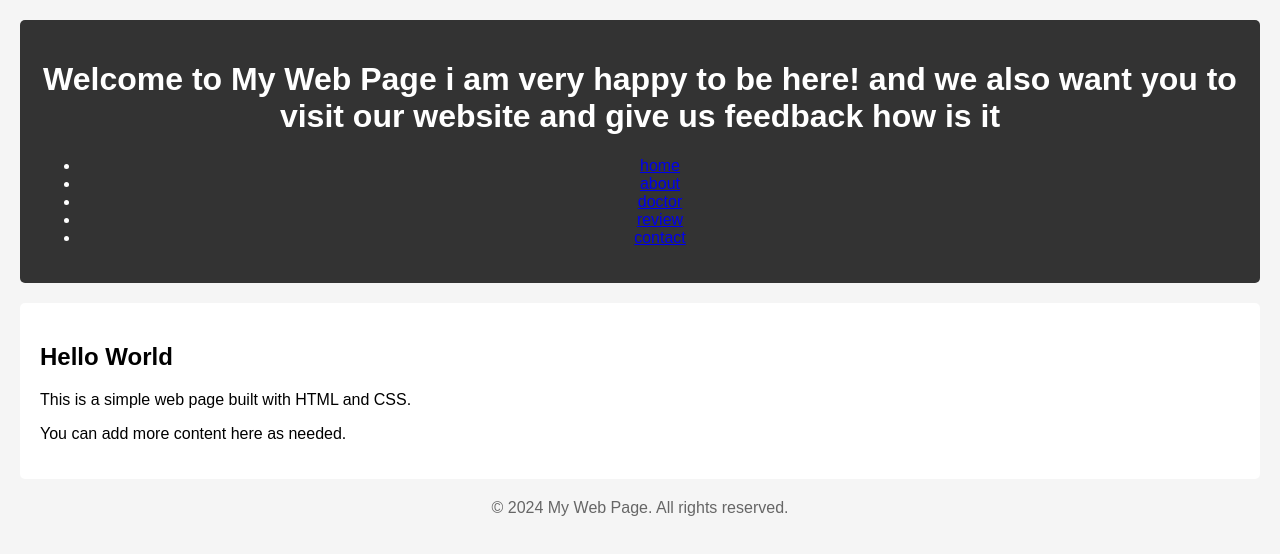
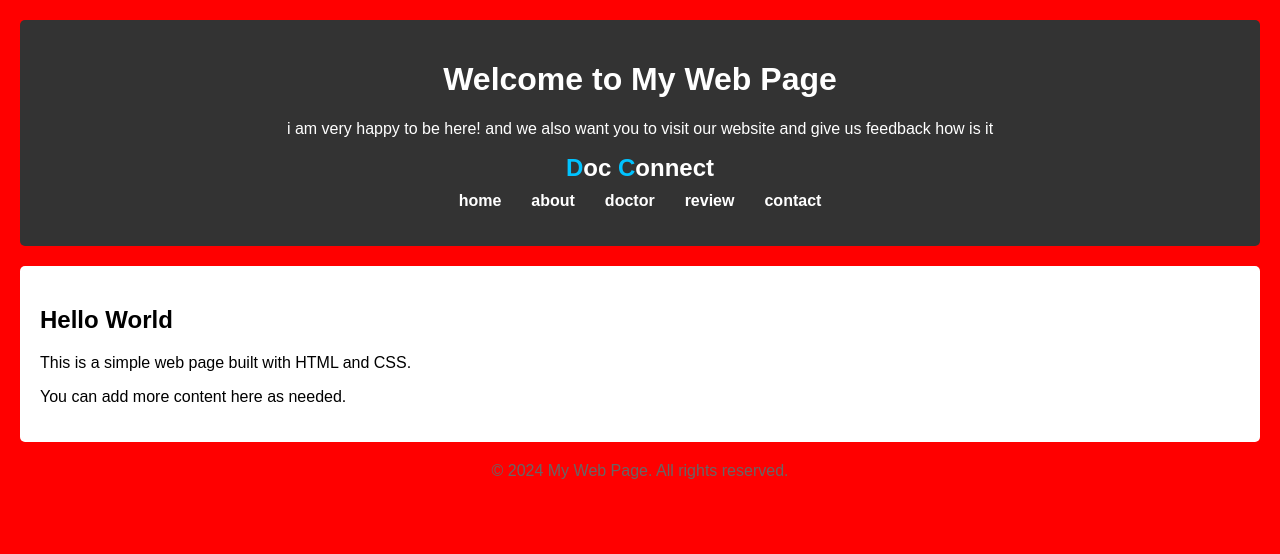
Before and after one commit to yashraj2k6/docconnect, a plain HTML site: page index.html in a window 1280 px wide. Drawn offline with Linux system fonts and the light colour scheme.

Commit message:
third one

```diff
--- a/index.html
+++ b/index.html
@@ -4,37 +4,20 @@
   <meta charset="UTF-8">
   <meta name="viewport" content="width=device-width, initial-scale=1.0">
   <title>My Web Page</title>
-  <style>
-    body {
-      font-family: Arial, sans-serif;
-      margin: 0;
-      padding: 20px;
-      background-color: #f5f5f5;
-    }
-    header {
-      background-color: #333;
-      color: white;
-      padding: 20px;
-      text-align: center;
-      border-radius: 5px;
-    }
-    main {
-      background-color: white;
-      padding: 20px;
-      margin-top: 20px;
-      border-radius: 5px;
-    }
-    footer {
-      text-align: center;
-      margin-top: 20px;
-      color: #666;
-    }
-  </style>
+  <link rel="stylesheet" href="style.css">
 </head>
+
+
 <body>
   <header>
-    <h1>Welcome to My Web Page i am very happy to be here!
-      and we also want you to visit our website and give us feedback how is it</h1>
+    <h1>Welcome to My Web Page</h1>
+    <p> i am very happy to be here! and we also want you to visit our website and give us feedback how is it</p>
+
+
+      <!--  logo name -->
+      <a href="#" class="logo"><span>D</span>oc <span>C</span>onnect</a>
+
+      <!--  navbar link  -->
       <nav class="navbar">
 <ul>
   <li><a href="#home">home</a></li>
--- /dev/null
+++ b/style.css
@@ -0,0 +1,60 @@
+body {
+  font-family: Arial, sans-serif;
+  margin: 0;
+  padding: 20px;
+  background-color: red;
+}
+
+header {
+  background-color: #333;
+  color: white;
+  padding: 20px;
+  text-align: center;
+  border-radius: 5px;
+}
+
+main {
+  background-color: white;
+  padding: 20px;
+  margin-top: 20px;
+  border-radius: 5px;
+}
+
+footer {
+  text-align: center;
+  margin-top: 20px;
+  color: #666;
+}
+
+.logo {
+  font-size: 24px;
+  font-weight: bold;
+  text-decoration: none;
+  color: white;
+}
+
+.logo span {
+  color: #00c3ff;
+}
+
+.navbar ul {
+  list-style: none;
+  padding: 0;
+  display: flex;
+  justify-content: center;
+  margin-top: 10px;
+}
+
+.navbar ul li {
+  margin: 0 15px;
+}
+
+.navbar ul li a {
+  color: white;
+  text-decoration: none;
+  font-weight: bold;
+}
+
+.navbar ul li a:hover {
+  color: #00c3ff;
+}
```
